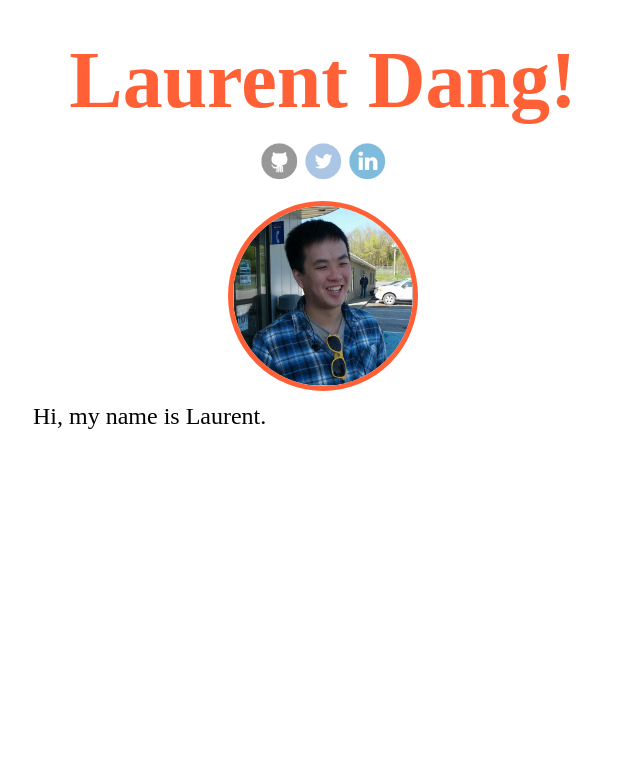
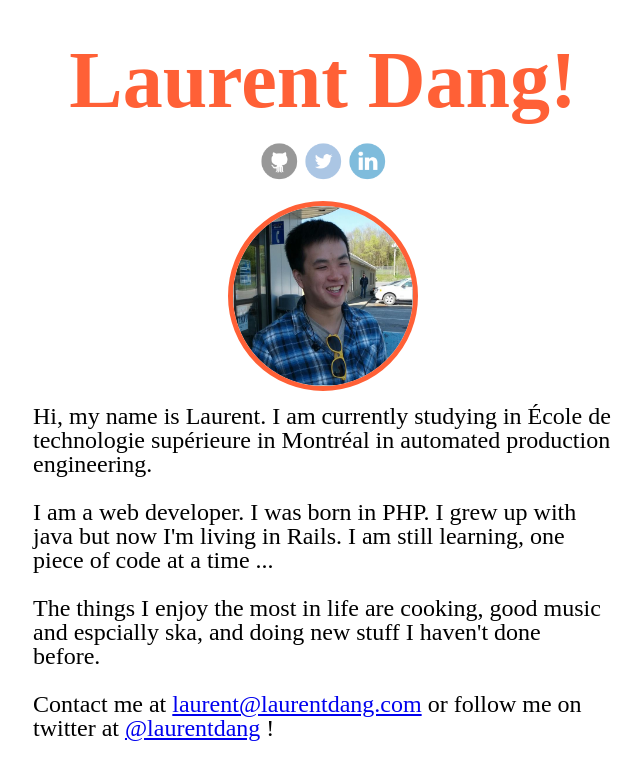
Before and after one commit to haeky/haeky.github.io, a Jekyll site: the page built from index.html, in a window 1280 px wide. Shown: the top 780 px of the page, without its empty margins (317-959 px from the left). Built offline with Jekyll 4.4.1, drawn with Linux system fonts in a browser that asks for light colours; some web fonts are replaced; Markdown is read by kramdown in place of the engine named in the settings.

Commit message:
Add more text to the description

```diff
--- a/_layouts/default.html
+++ b/_layouts/default.html
@@ -29,7 +29,21 @@
           <img class="logo" />
         </div>
         <div class="description">
-          Hi, my name is Laurent.
+          <p>
+            Hi, my name is Laurent. I am currently studying in École de technologie supérieure in Montréal in automated production engineering.
+          </p>
+          <br />
+          <p>
+            I am a web developer. I was born in PHP. I grew up with java but now I'm living in Rails. I am still learning, one piece of code at a time ...
+          </p>
+          <br />
+          <p>
+            The things I enjoy the most in life are cooking, good music and espcially ska, and doing new stuff I haven't done before.
+          </p>
+          <br />
+          <p>
+            Contact me at <a href="mailto:laurent@laurentdang.com">laurent@laurentdang.com</a> or follow me on twitter at <a href="https://twitter.com/laurentdang" target="_blank">@laurentdang</a> !
+          </p>
         </div>
       </div>
     </body>
```
